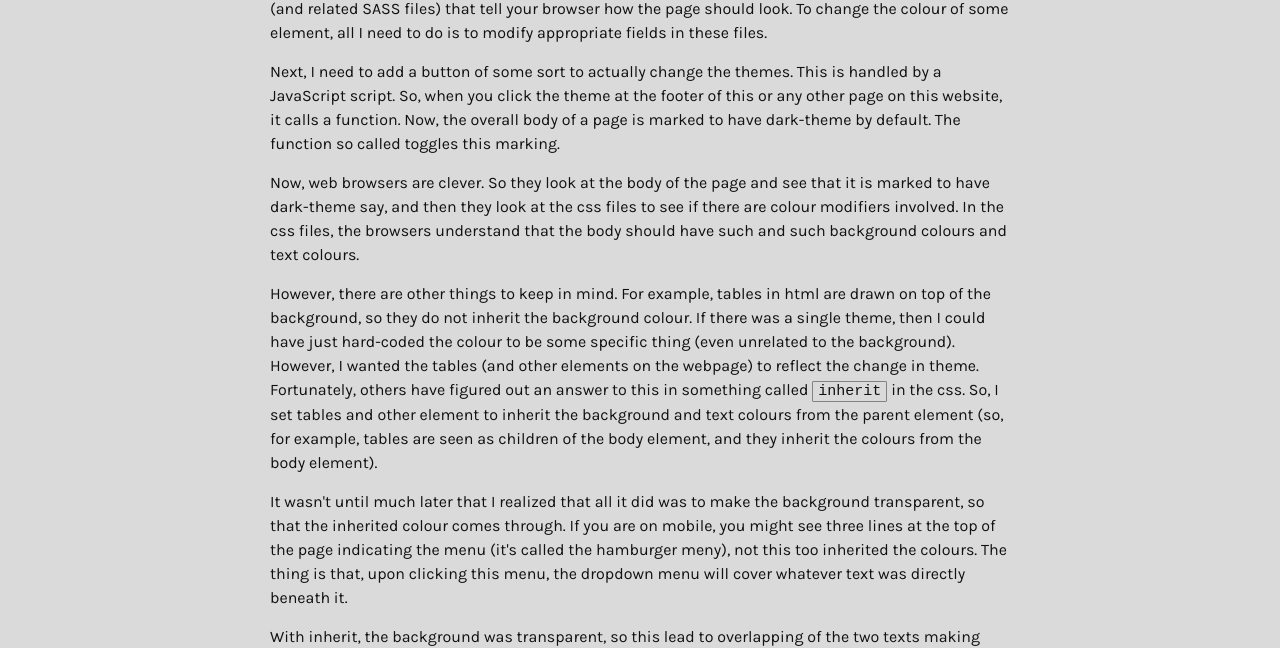
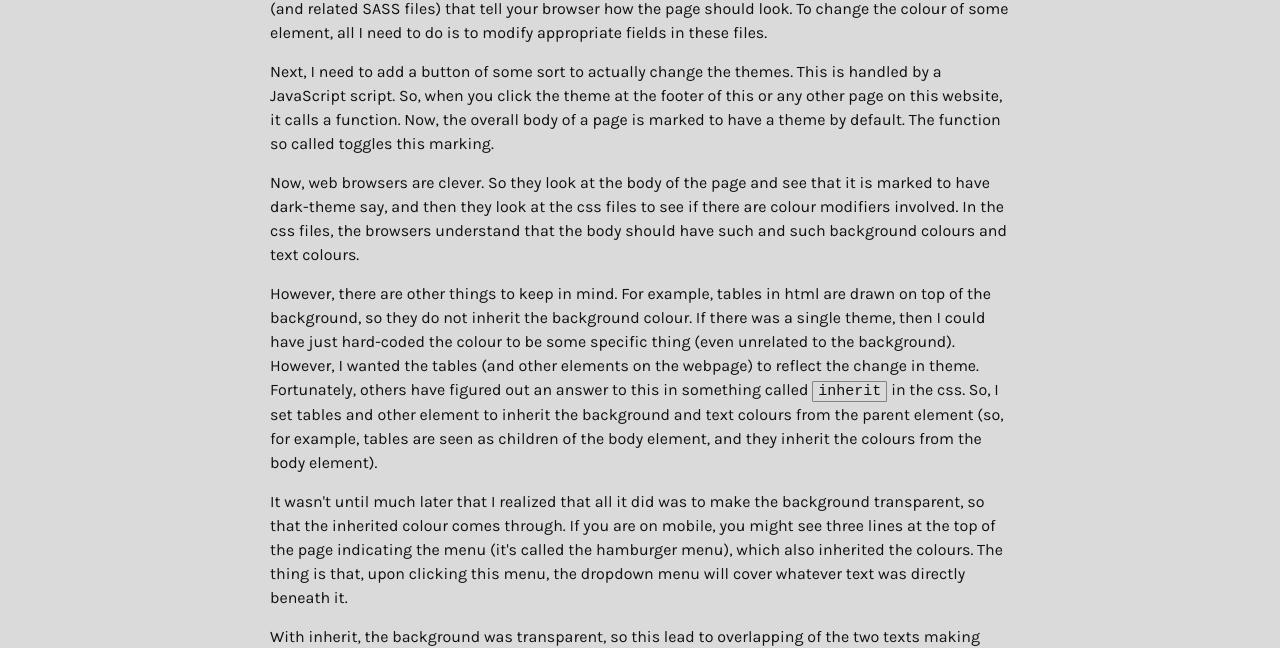
Before and after one commit to shrivathsap/shrivathsap.github.io, a Jekyll site: the page built from _posts/2021-10-02-adding-themes.html, in a window 1280 px wide. Shown: the part 335-983 px from the top of the page. Built offline with Jekyll 4.4.1, drawn with Linux system fonts in a browser that asks for light colours.

Commit message:
default theme, typos

```diff
--- a/_posts/2021-10-02-adding-themes.html
+++ b/_posts/2021-10-02-adding-themes.html
@@ -12,10 +12,10 @@ categories: tech
 	<body>
 		<p>Initally I modified the Jekyll minima theme so that this site will have a dark theme. However, I thought it would be nice to add a toggle button so that if someone wants a lighter theme, they can choose it.<!--more--></p>
 		<p>So, how does one go about doing that? It took me a day to figure it out. So, there are these CSS files (and related SASS files) that tell your browser how the page should look. To change the colour of some element, all I need to do is to modify appropriate fields in these files.</p>
-		<p>Next, I need to add a button of some sort to actually change the themes. This is handled by a JavaScript script. So, when you click the theme at the footer of this or any other page on this website, it calls a function. Now, the overall body of a page is marked to have dark-theme by default. The function so called toggles this marking.</p>
+		<p>Next, I need to add a button of some sort to actually change the themes. This is handled by a JavaScript script. So, when you click the theme at the footer of this or any other page on this website, it calls a function. Now, the overall body of a page is marked to have a theme by default. The function so called toggles this marking.</p>
 		<p>Now, web browsers are clever. So they look at the body of the page and see that it is marked to have dark-theme say, and then they look at the css files to see if there are colour modifiers involved. In the css files, the browsers understand that the body should have such and such background colours and text colours.</p>
 		<p>However, there are other things to keep in mind. For example, tables in html are drawn on top of the background, so they do not inherit the background colour. If there was a single theme, then I could have just hard-coded the colour to be some specific thing (even unrelated to the background). However, I wanted the tables (and other elements on the webpage) to reflect the change in theme. Fortunately, others have figured out an answer to this in something called <code>inherit</code> in the css. So, I set tables and other element to inherit the background and text colours from the parent element (so, for example, tables are seen as children of the body element, and they inherit the colours from the body element).</p>
-		<p>It wasn't until much later that I realized that all it did was to make the background transparent, so that the inherited colour comes through. If you are on mobile, you might see three lines at the top of the page indicating the menu (it's called the hamburger meny), not this too inherited the colours. The thing is that, upon clicking this menu, the dropdown menu will cover whatever text was directly beneath it.</p>
+		<p>It wasn't until much later that I realized that all it did was to make the background transparent, so that the inherited colour comes through. If you are on mobile, you might see three lines at the top of the page indicating the menu (it's called the hamburger menu), which also inherited the colours. The thing is that, upon clicking this menu, the dropdown menu will cover whatever text was directly beneath it.</p>
 		<p>With inherit, the background was transparent, so this lead to overlapping of the two texts making everything an unreadable mess. I tried various changes to the css files (this was before I realized that inherit set things to be transparent) before giving up and adding a funcitonality to the script that toggles colour. You see, css doesn't work with abstract concepts such as "the same colour as the background", you need to tell it the exact colour or make it transparent with inherit (I beleive there are other properties).</p>
 		<p>Coming to the script, it first stores, on your browser, your theme preference. Then as your browser loads the content, it sets the colours of the elements by looking at the theme preference stored on your device. This theme preference stored in localStorage is cleared whenever you clear browser cookies etc. And that's about it. At the end of the day, I quite like how it turned out.</p>
 	</body>
```
